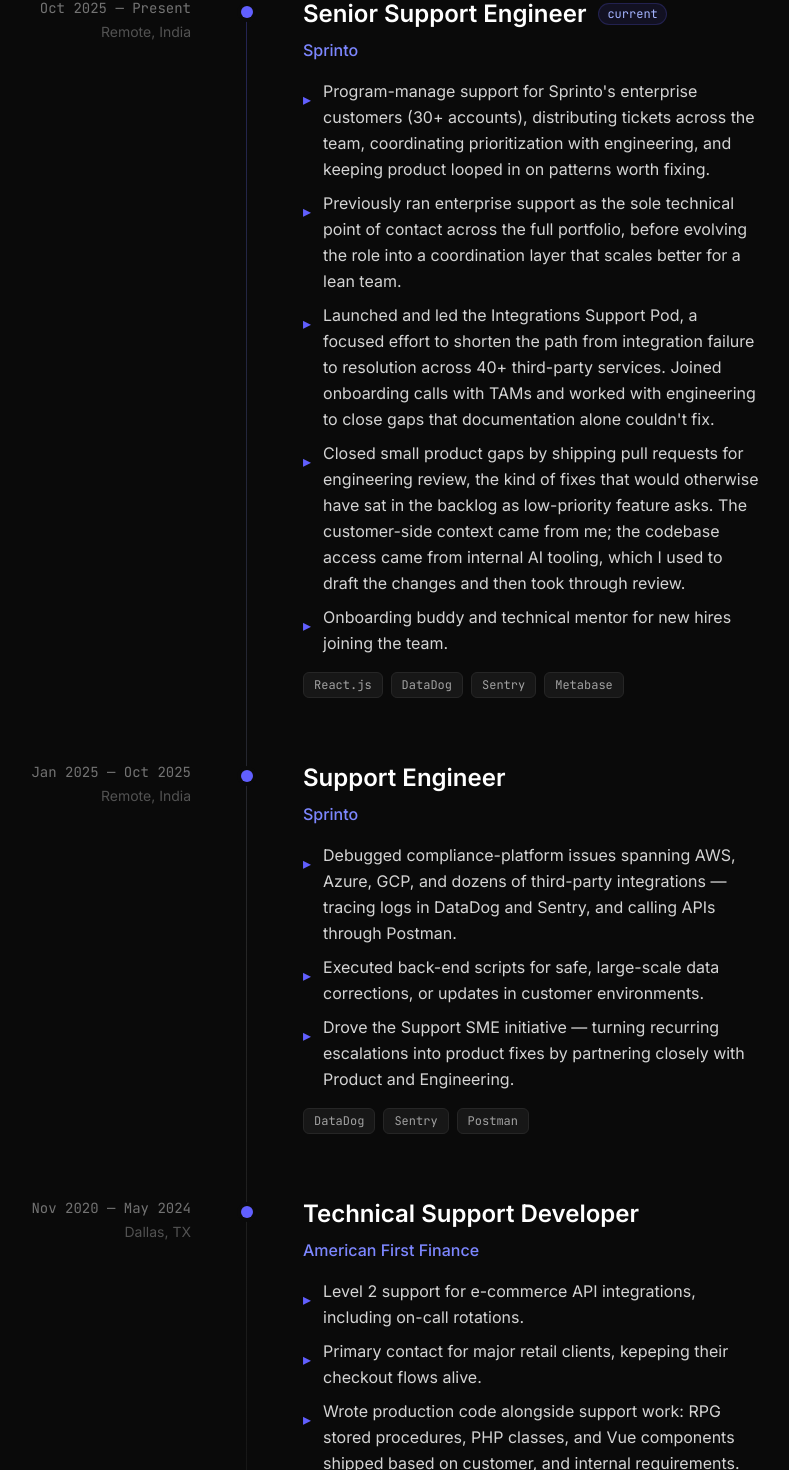
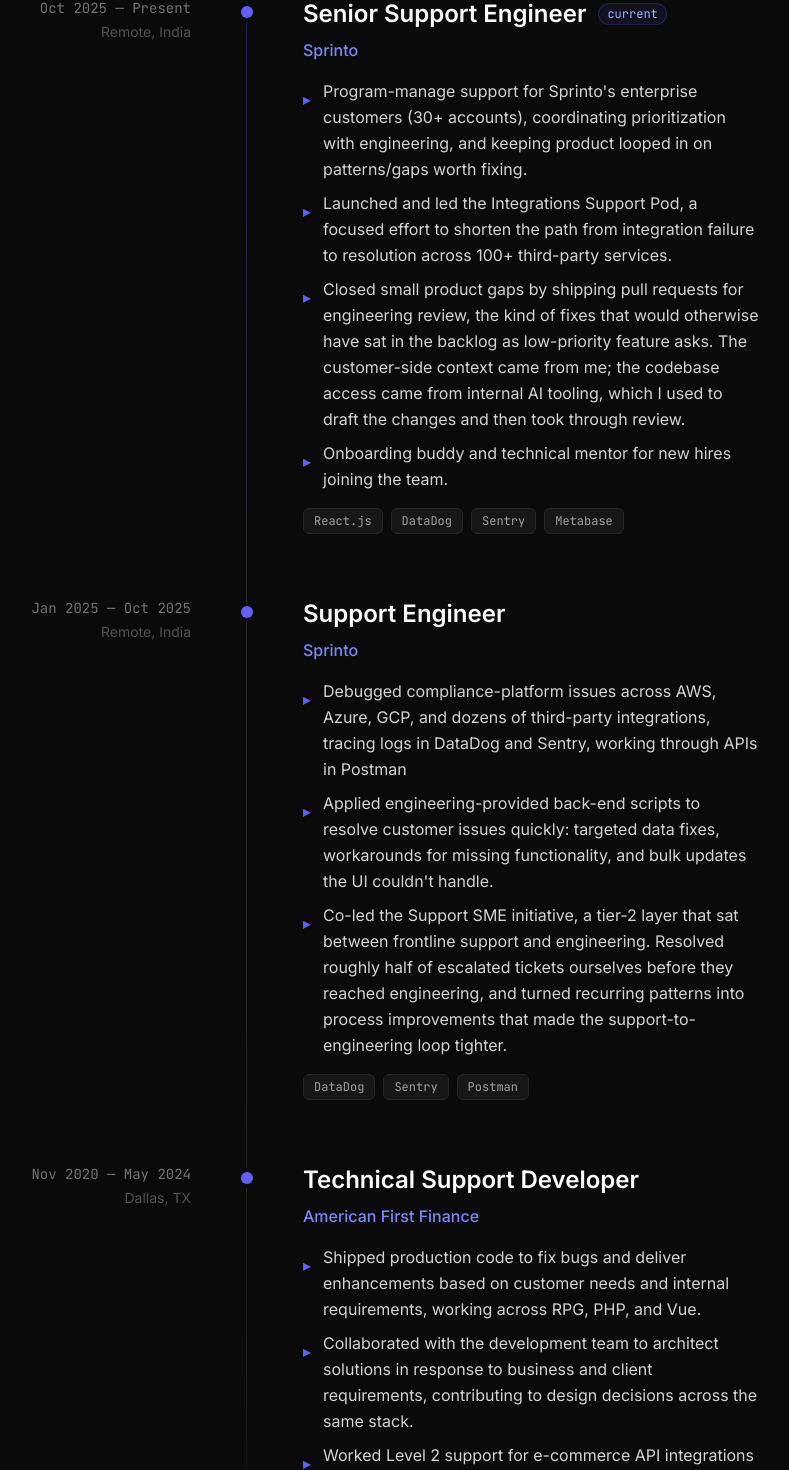
Before and after one commit to kvb160230/portfolio, a Next.js app: page / in a window 1280 px wide. Shown: the part 2000-3470 px from the top of the page, without its empty margins (393-1182 px from the left). Built offline with nearby package versions, Linux system fonts and the light colour scheme.

Commit message:
Polish experience & skills sections

```diff
--- a/src/components/sections/About.tsx
+++ b/src/components/sections/About.tsx
@@ -32,7 +32,7 @@ export function About() {
         >
           <p>
             I&apos;m a computer science grad from UT Dallas who genuinely enjoys
-            the craft of building software — designing solutions, writing code,
+            the craft of building software - designing solutions, writing code,
             hunting bugs, and the small satisfaction of watching something I
             built land well with the people using it.
           </p>
--- a/src/content/experience.ts
+++ b/src/content/experience.ts
@@ -16,9 +16,9 @@ export const experiences: Experience[] = [
     period: "Oct 2025 — Present",
     current: true,
     bullets: [
-      "Program-manage support for Sprinto's enterprise customers (30+ accounts), distributing tickets across the team, coordinating prioritization with engineering, and keeping product looped in on patterns worth fixing.",
-      "Previously ran enterprise support as the sole technical point of contact across the full portfolio, before evolving the role into a coordination layer that scales better for a lean team.",
-      "Launched and led the Integrations Support Pod, a focused effort to shorten the path from integration failure to resolution across 40+ third-party services. Joined onboarding calls with TAMs and worked with engineering to close gaps that documentation alone couldn't fix.",
+      "Program-manage support for Sprinto's enterprise customers (30+ accounts), coordinating prioritization with engineering, and keeping product looped in on patterns/gaps worth fixing.",
+      //"Previously ran enterprise support as the sole technical point of contact across the full portfolio, before evolving the role into a coordination layer that scales better for a lean team.",
+      "Launched and led the Integrations Support Pod, a focused effort to shorten the path from integration failure to resolution across 100+ third-party services.",
       "Closed small product gaps by shipping pull requests for engineering review, the kind of fixes that would otherwise have sat in the backlog as low-priority feature asks. The customer-side context came from me; the codebase access came from internal AI tooling, which I used to draft the changes and then took through review.",
       "Onboarding buddy and technical mentor for new hires joining the team.",
     ],
@@ -30,9 +30,9 @@ export const experiences: Experience[] = [
     location: "Remote, India",
     period: "Jan 2025 — Oct 2025",
     bullets: [
-      "Debugged compliance-platform issues spanning AWS, Azure, GCP, and dozens of third-party integrations — tracing logs in DataDog and Sentry, and calling APIs through Postman.",
-      "Executed back-end scripts for safe, large-scale data corrections, or updates in customer environments.",
-      "Drove the Support SME initiative — turning recurring escalations into product fixes by partnering closely with Product and Engineering.",
+      "Debugged compliance-platform issues across AWS, Azure, GCP, and dozens of third-party integrations, tracing logs in DataDog and Sentry, working through APIs in Postman",
+      "Applied engineering-provided back-end scripts to resolve customer issues quickly: targeted data fixes, workarounds for missing functionality, and bulk updates the UI couldn't handle.",
+      "Co-led the Support SME initiative, a tier-2 layer that sat between frontline support and engineering. Resolved roughly half of escalated tickets ourselves before they reached engineering, and turned recurring patterns into process improvements that made the support-to-engineering loop tighter.",
     ],
     tech: ["DataDog", "Sentry", "Postman"],
   },
@@ -42,10 +42,10 @@ export const experiences: Experience[] = [
     location: "Dallas, TX",
     period: "Nov 2020 — May 2024",
     bullets: [
-      "Level 2 support for e-commerce API integrations, including on-call rotations.",
-      "Primary contact for major retail clients, kepeping their checkout flows alive.",
-      "Wrote production code alongside support work: RPG stored procedures, PHP classes, and Vue components shipped based on customer, and internal requirements.",
-      "Ran root cause analyses, owned post-deployment verification using Dynatrace, FullStory, and MySQL.",
+      "Shipped production code to fix bugs and deliver enhancements based on customer needs and internal requirements, working across RPG, PHP, and Vue.",
+      "Collaborated with the development team to architect solutions in response to business and client requirements, contributing to design decisions across the same stack.",
+      "Worked Level 2 support for e-commerce API integrations and served as the primary technical contact for the largest retail clients on the platform.",
+      "Ran root cause analyses on production incidents and owned post-deployment verification using Dynatrace, FullStory, and MySQL."
     ],
     tech: ["IBM RPG", "AS/400", "PHP", "Vue.js", "MySQL", "Dynatrace", "Postman"],
   },
@@ -55,8 +55,8 @@ export const experiences: Experience[] = [
     location: "Dallas, TX",
     period: "May 2020 — Aug 2020",
     bullets: [
-      "Shipped UI improvements and Material-UI upgrades on a production web app.",
-      "Worked directly with CX and backend teams to translate user feedback into features.",
+      "Rebuilt a core component of the application on a newer version of Material-UI, adding stronger input validation and a smoother interaction pattern that made the app easier to use for less tech-savvy customers.",
+      "Collaborated with CX and backend teams to translate user feedback into front-end improvements.",
     ],
     tech: ["React.js", "Material-UI"],
   },
--- a/src/content/skills.ts
+++ b/src/content/skills.ts
@@ -19,14 +19,14 @@ export const skillGroups: SkillGroup[] = [
   {
     title: "Debugging & Observability",
     icon: Bug,
-    description: "Where I spend most of my time — finding the why behind the what.",
-    items: ["DataDog", "Sentry", "Dynatrace", "FullStory", "Postman", "Log tracing"],
+    description: "Where I spend a lot of my time - finding the why behind the what.",
+    items: ["DataDog", "Sentry", "Dynatrace", "FullStory", "Postman"],
   },
   {
     title: "Languages",
     icon: Code2,
-    description: "Languages I've shipped production code in.",
-    items: ["JavaScript", "TypeScript", "PHP", "IBM RPG", "R", "SQL"],
+    description: "Languages I've shipped code in.",
+    items: ["JavaScript", "TypeScript", "PHP", "IBM RPG", "Java", "C++"],
   },
   {
     title: "Frontend",
@@ -37,8 +37,8 @@ export const skillGroups: SkillGroup[] = [
   {
     title: "Backend & Data",
     icon: Database,
-    description: "Where the business logic and the bugs both live.",
-    items: ["Node.js", "MySQL", "PostgreSQL", "IBM DB2", "BigQuery", "DynamoDB", "REST APIs"],
+    description: "Where the business logic lives.",
+    items: ["Node.js", "MySQL", "PostgreSQL", "IBM DB2", "BigQuery", "DynamoDB", "REST APIs", "Express.js", "Supabase"],
   },
   {
     title: "Cloud & Integrations",
@@ -50,6 +50,6 @@ export const skillGroups: SkillGroup[] = [
     title: "Tools & Process",
     icon: Settings,
     description: "The day-to-day workflow.",
-    items: ["Git", "JIRA", "Confluence", "Freshdesk", "Agile / Kanban", "SDLC"],
+    items: ["Git", "Jira", "Confluence", "Freshdesk", "Agile/Kanban", "SDLC", "Notion"],
   },
 ];
```
